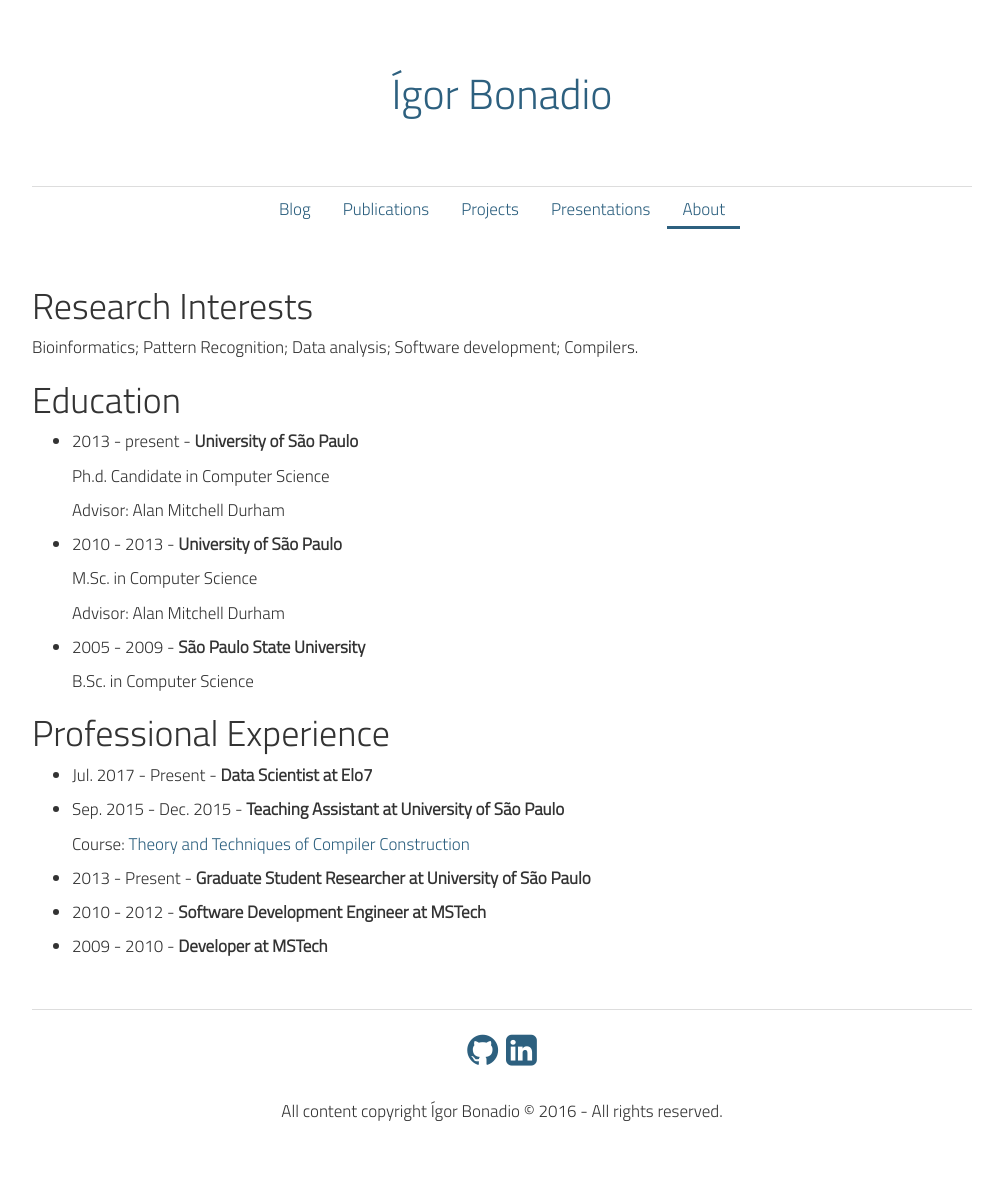
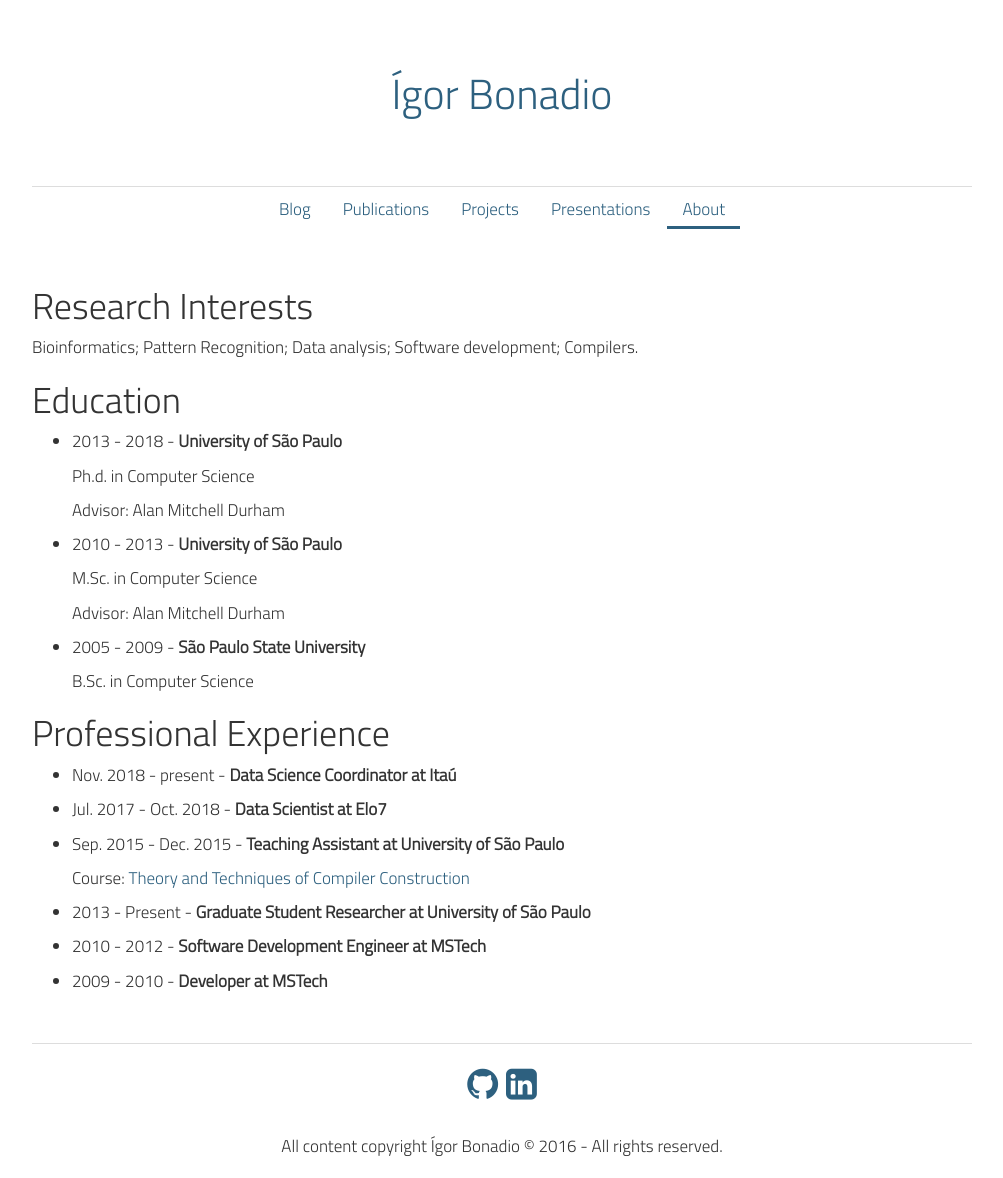
Before and after one commit to igorbonadio/igorbonadio.github.io, a Jekyll site: the page built from about.html, in a window 1280 px wide. Shown: the whole page, without its empty margins (138-1141 px from the left). Built offline with Jekyll 4.4.1, drawn with Linux system fonts in a browser that asks for light colours; nearby versions of some CDN libraries; before the commit the page ends 1144 px from its top, so only the background shows below that.

Commit message:
Update cv

```diff
--- a/about.html
+++ b/about.html
@@ -11,8 +11,8 @@ section: about
   <h1>Education</h1>
   <ul>
     <li>
-      <p>2013 - present - <strong>University of São Paulo</strong></p>
-      <p>Ph.d. Candidate in Computer Science</p>
+      <p>2013 - 2018 - <strong>University of São Paulo</strong></p>
+      <p>Ph.d. in Computer Science</p>
       <p>Advisor: Alan Mitchell Durham</p>
     </li>
     <li>
@@ -29,7 +29,10 @@ section: about
   <h1>Professional Experience</h1>
   <ul>
     <li>
-      <p>Jul. 2017 - Present - <strong>Data Scientist at Elo7</strong></p>
+      <p>Nov. 2018 - present - <strong>Data Science Coordinator at Itaú</strong></p>
+    </li>
+    <li>
+      <p>Jul. 2017 - Oct. 2018 - <strong>Data Scientist at Elo7</strong></p>
     </li>
     <li>
       <p>Sep. 2015 - Dec. 2015 - <strong>Teaching Assistant at University of São Paulo</strong></p>
```
